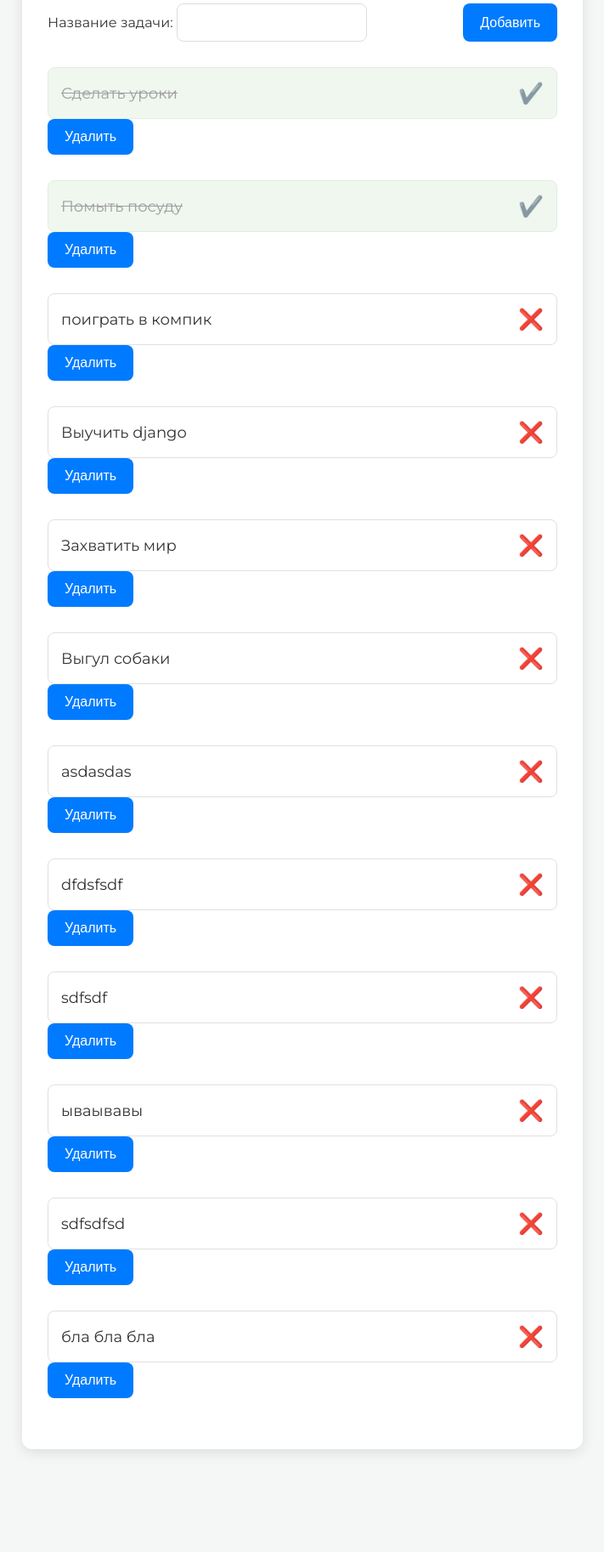
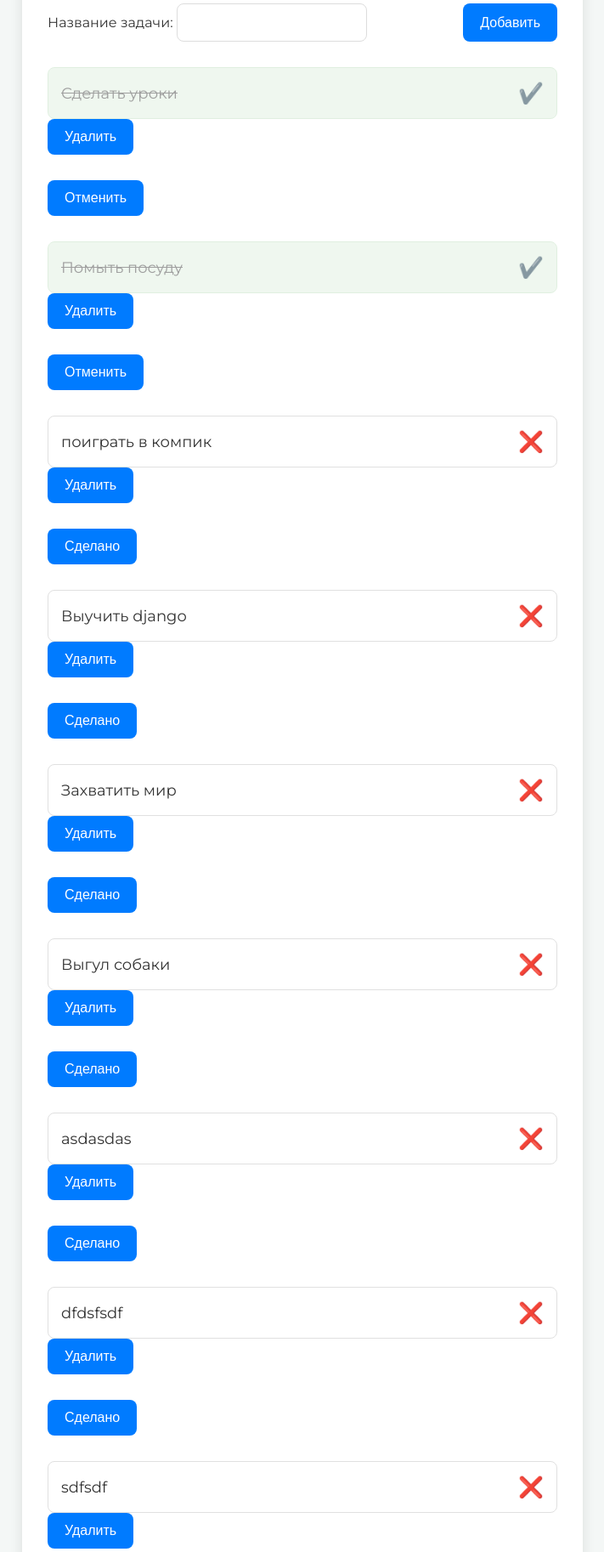
Before and after one commit to AlgoClassWork/todo_project, a Django app: page / in a window 1280 px wide. Shown: the part 136-1962 px from the top of the page at 85% size, without its empty margins (284-995 px from the left). Before the commit the page ends 1845 px from the top, so only its background shows below. Run offline with Django 5.2, Linux system fonts and the light colour scheme; data comes from the database, SQL or seed files in the repository.

Commit message:
Update home.html

```diff
--- a/tasks/templates/home.html
+++ b/tasks/templates/home.html
@@ -149,6 +149,10 @@
             {% csrf_token %}
             <button> Удалить </button>
         </form>
+        <form action="{% url 'complete' id=task.id %}" method="post">
+            {% csrf_token %}
+            <button>{% if task.completed %} Отменить {% else %} Сделано {% endif %}</button>
+        </form>
     {% endfor %}
 
 </div>
```
